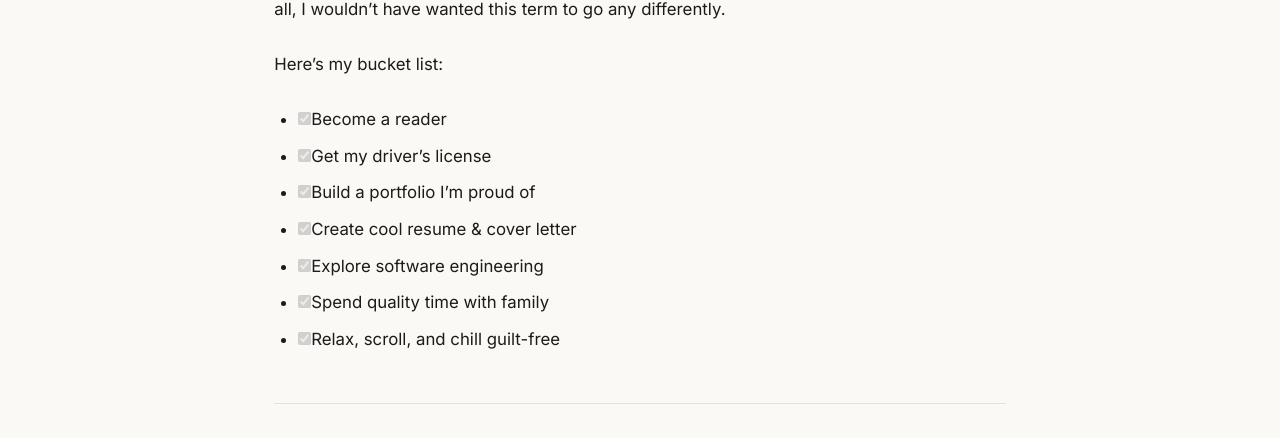
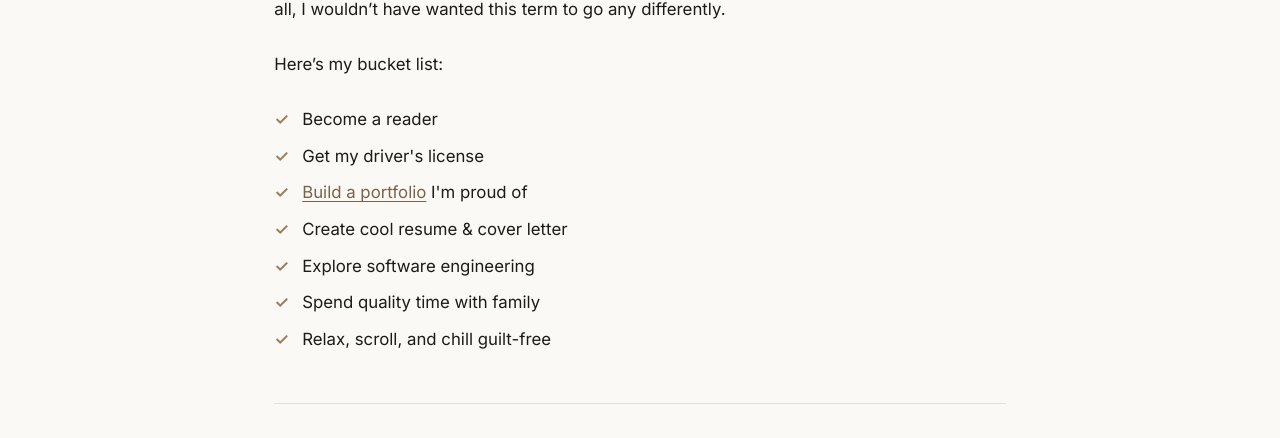
Before and after one commit to Harini-UW/harini.lol, a Jekyll site: the page built from _posts/2026-04-01-april-2026.md, in a window 1280 px wide. Shown: the part 325-763 px from the top of the page. Built offline with Jekyll 4.4.1, drawn with Linux system fonts in a browser that asks for light colours; some web fonts are replaced.

Commit message:
Format April post checklist, add portfolio link, create april images folder

```diff
--- a/_posts/2026-04-01-april-2026.md
+++ b/_posts/2026-04-01-april-2026.md
@@ -8,13 +8,15 @@ This blog feels different. It's not just a recap, but a recollection of everythi
 
 Here's my bucket list:
 
-- [x] Become a reader
-- [x] Get my driver's license
-- [x] Build a portfolio I'm proud of
-- [x] Create cool resume & cover letter
-- [x] Explore software engineering
-- [x] Spend quality time with family
-- [x] Relax, scroll, and chill guilt-free
+<ul class="checklist">
+  <li>Become a reader</li>
+  <li>Get my driver's license</li>
+  <li><a href="https://harini-uw-portfolio.vercel.app/">Build a portfolio</a> I'm proud of</li>
+  <li>Create cool resume &amp; cover letter</li>
+  <li>Explore software engineering</li>
+  <li>Spend quality time with family</li>
+  <li>Relax, scroll, and chill guilt-free</li>
+</ul>
 
 ---
 
--- a/assets/css/main.css
+++ b/assets/css/main.css
@@ -285,6 +285,24 @@ a {
 .post-content ul,
 .post-content ol {
   padding-left: 1.5rem;
+}
+
+.post-content ul.checklist {
+  list-style: none;
+  padding-left: 0;
+}
+
+.post-content ul.checklist li {
+  padding-left: 1.75rem;
+  position: relative;
+}
+
+.post-content ul.checklist li::before {
+  content: "✓";
+  position: absolute;
+  left: 0;
+  color: var(--color-accent);
+  font-weight: 600;
 }
 
 .post-content li + li {
```
Also changed, not shown: 1 other file.
